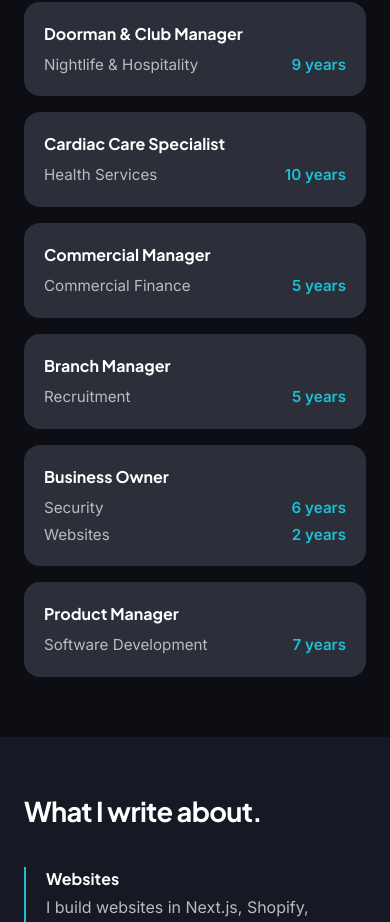
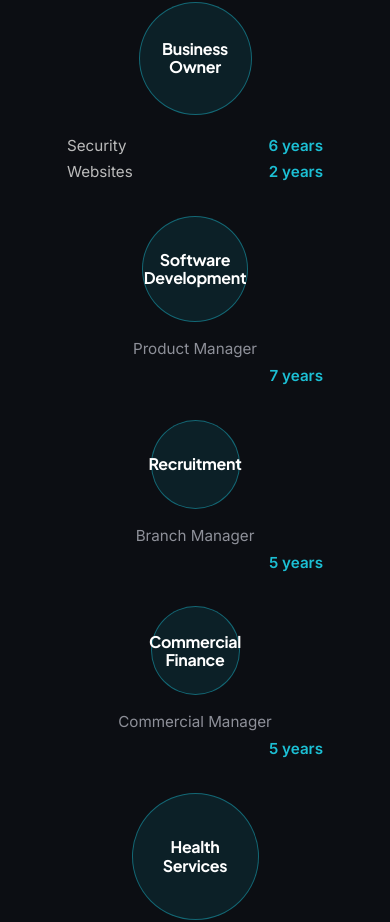
Before and after one commit to jerrellniu/ilovedigital-web, a Next.js app: page /about/jerrell-niu in a window 390 px wide. Shown: the part 1437-2359 px from the top of the page. Built offline with nearby package versions, Linux system fonts and the light colour scheme.

Commit message:
Experience map: industry leads, role de-emphasised, new node order

```diff
--- a/content/pages/author.json
+++ b/content/pages/author.json
@@ -80,84 +80,8 @@
   "experienceMap": {
     "nodes": [
       {
-        "id": "d1",
-        "label": "Doorman & Club Manager",
-        "x": 1001.3,
-        "y": 532.2,
-        "size": 180,
-        "side": "left",
-        "rows": [
-          {
-            "label": "Nightlife & Hospitality",
-            "years": "9 years"
-          }
-        ],
-        "path": "M861.3 534.3 Q928.1 571 1000.1 596.4",
-        "len": 153,
-        "delay": 500,
-        "fromX": -179.5,
-        "fromY": -83.7
-      },
-      {
-        "id": "d2",
-        "label": "Cardiac Care Specialist",
-        "x": 363.2,
-        "y": 555,
-        "size": 190,
-        "side": "right",
-        "rows": [
-          {
-            "label": "Health Services",
-            "years": "10 years"
-          }
-        ],
-        "path": "M649.2 516.1 Q583.1 548.6 522.9 591.3",
-        "len": 148,
-        "delay": 780,
-        "fromX": 171.5,
-        "fromY": -99
-      },
-      {
-        "id": "d3",
-        "label": "Commercial Manager",
-        "x": 701.2,
-        "y": 701.9,
-        "size": 134,
-        "side": "left",
-        "rows": [
-          {
-            "label": "Commercial Finance",
-            "years": "5 years"
-          }
-        ],
-        "path": "M753.7 589.8 Q755.9 647.5 768.5 704.3",
-        "len": 116,
-        "delay": 640,
-        "fromX": -14.4,
-        "fromY": -164.4
-      },
-      {
-        "id": "d4",
-        "label": "Branch Manager",
-        "x": 363.2,
-        "y": 223,
-        "size": 134,
-        "side": "right",
-        "rows": [
-          {
-            "label": "Recruitment",
-            "years": "5 years"
-          }
-        ],
-        "path": "M664.7 397.1 Q591.8 348.4 510.8 314",
-        "len": 176,
-        "delay": 920,
-        "fromX": 171.5,
-        "fromY": 99
-      },
-      {
         "id": "d5",
-        "label": "Business Owner",
+        "primary": "Business Owner",
         "x": 701.1,
         "y": 86.1,
         "size": 170,
@@ -180,14 +104,14 @@
       },
       {
         "id": "d6",
-        "label": "Product Manager",
+        "primary": "Software Development",
+        "secondary": "Product Manager",
         "x": 986.8,
         "y": 210.5,
         "size": 159,
         "side": "left",
         "rows": [
           {
-            "label": "Software Development",
             "years": "7 years"
           }
         ],
@@ -196,6 +120,82 @@
         "delay": 1200,
         "fromX": -171.5,
         "fromY": 99
+      },
+      {
+        "id": "d4",
+        "primary": "Recruitment",
+        "secondary": "Branch Manager",
+        "x": 363.2,
+        "y": 223,
+        "size": 134,
+        "side": "right",
+        "rows": [
+          {
+            "years": "5 years"
+          }
+        ],
+        "path": "M664.7 397.1 Q591.8 348.4 510.8 314",
+        "len": 176,
+        "delay": 920,
+        "fromX": 171.5,
+        "fromY": 99
+      },
+      {
+        "id": "d3",
+        "primary": "Commercial Finance",
+        "secondary": "Commercial Manager",
+        "x": 701.2,
+        "y": 701.9,
+        "size": 134,
+        "side": "left",
+        "rows": [
+          {
+            "years": "5 years"
+          }
+        ],
+        "path": "M753.7 589.8 Q755.9 647.5 768.5 704.3",
+        "len": 116,
+        "delay": 640,
+        "fromX": -14.4,
+        "fromY": -164.4
+      },
+      {
+        "id": "d2",
+        "primary": "Health Services",
+        "secondary": "Cardiac Care Specialist",
+        "x": 363.2,
+        "y": 555,
+        "size": 190,
+        "side": "right",
+        "rows": [
+          {
+            "years": "10 years"
+          }
+        ],
+        "path": "M649.2 516.1 Q583.1 548.6 522.9 591.3",
+        "len": 148,
+        "delay": 780,
+        "fromX": 171.5,
+        "fromY": -99
+      },
+      {
+        "id": "d1",
+        "primary": "Nightlife & Hospitality",
+        "secondary": "Doorman & Club Manager",
+        "x": 1001.3,
+        "y": 532.2,
+        "size": 180,
+        "side": "left",
+        "rows": [
+          {
+            "years": "9 years"
+          }
+        ],
+        "path": "M861.3 534.3 Q928.1 571 1000.1 596.4",
+        "len": 153,
+        "delay": 500,
+        "fromX": -179.5,
+        "fromY": -83.7
       }
     ]
   }
--- a/src/components/ExperienceMap.tsx
+++ b/src/components/ExperienceMap.tsx
@@ -9,15 +9,27 @@ import type { ExperienceMapData, ExperienceMapNode } from '@/types/content';
  * canvas: a 1440x900 composition scaled to its container, with the branch lines
  * drawn once on entry and a slow cyan pulse travelling them afterwards.
  *
- * Every node is a real <button> carrying its own aria-label, and the same role
- * data is rendered again as a plain list below the map. That list is what a
- * crawler, a screen reader and a narrow phone all read, so the evidence on this
- * page never depends on the graphic rendering.
+ * Every node is a real <button> carrying its own aria-label, so the map is
+ * reachable by keyboard and readable by a screen reader rather than being a
+ * picture. Below the md breakpoint the branch lines and absolute positioning are
+ * dropped and the same nodes stack, so the roles are in the server-rendered HTML
+ * at every width.
  */
 
 const W = 1440;
 const H = 900;
 const EASE = 'cubic-bezier(0.22, 0.61, 0.36, 1)';
+
+/** The design's mobile frame scales every circle by 40/60 of its desktop diameter. */
+function mobileSize(size: number) {
+  return Math.round((size * 2) / 3);
+}
+
+/** Role, industry and duration, so the node reads the same aloud as its card does on screen. */
+function ariaLabel(n: ExperienceMapNode) {
+  const spans = n.rows.map((r) => (r.label ? `${r.label} ${r.years}` : r.years)).join(' and ');
+  return n.secondary ? `${n.primary}, ${n.secondary}, ${spans}` : `${n.primary}, ${spans}`;
+}
 
 function pulseDelay(drawDelay: number) {
   return 3000 + ((drawDelay - 500) / 140) * 220;
@@ -60,7 +72,7 @@ export default function ExperienceMap({ data, portrait, portraitAlt, name, jobTi
       <style>{css(data.nodes)}</style>
 
       {/* Graphic. Hidden from assistive tech: the list below carries the same facts. */}
-      <div className="em-scale hidden md:block" aria-hidden="true">
+      <div className="em-scale hidden md:block">
         <div className="em-canvas">
           <svg width={W} height={H} viewBox={`0 0 ${W} ${H}`} className="em-svg">
             <g fill="none" stroke="rgba(28, 191, 212, 0.35)" strokeWidth={1}>
@@ -119,6 +131,7 @@ export default function ExperienceMap({ data, portrait, portraitAlt, name, jobTi
             >
               <button
                 type="button"
+                aria-label={ariaLabel(n)}
                 className="em-dot"
                 style={{
                   width: `${n.size}px`,
@@ -130,9 +143,8 @@ export default function ExperienceMap({ data, portrait, portraitAlt, name, jobTi
                 onFocus={() => setActive(n.id)}
                 onBlur={() => setActive((a) => (a === n.id ? null : a))}
                 onClick={() => setActive((a) => (a === n.id ? null : n.id))}
-                tabIndex={-1}
               >
-                <span className="em-dot-label">{n.label}</span>
+                <span className="em-dot-label">{n.primary}</span>
               </button>
 
               {active === n.id ? (
@@ -143,11 +155,12 @@ export default function ExperienceMap({ data, portrait, portraitAlt, name, jobTi
                     [n.side === 'right' ? 'right' : 'left']: `calc(50% + ${n.size / 2 + 16}px)`,
                   }}
                 >
-                  <div className="em-card-title">{n.label}</div>
+                  <div className="em-card-title">{n.primary}</div>
+                  {n.secondary ? <div className="em-card-sub">{n.secondary}</div> : null}
                   <div className="em-card-rows">
                     {n.rows.map((r) => (
-                      <div key={r.label} className="em-card-row">
-                        <span>{r.label}</span>
+                      <div key={r.label ?? r.years} className="em-card-row">
+                        <span>{r.label ?? ''}</span>
                         <strong>{r.years}</strong>
                       </div>
                     ))}
@@ -159,22 +172,28 @@ export default function ExperienceMap({ data, portrait, portraitAlt, name, jobTi
         </div>
       </div>
 
-      {/* The same roles as text. Always rendered, and the only version on phones. */}
-      <ul className="mt-10 grid gap-4 md:mt-12 md:grid-cols-2 lg:grid-cols-3">
+      {/* Phones get the same nodes stacked, without the branches. */}
+      <div className="mt-2 grid gap-8 sm:grid-cols-2 md:hidden">
         {data.nodes.map((n) => (
-          <li key={n.id} className="rounded-2xl bg-surface p-5">
-            <div className="font-heading font-bold">{n.label}</div>
-            <div className="mt-2 space-y-1">
-              {n.rows.map((r) => (
-                <div key={r.label} className="flex justify-between gap-4 text-[0.95rem]">
-                  <span className="text-muted">{r.label}</span>
-                  <span className="font-semibold text-cyan">{r.years}</span>
-                </div>
-              ))}
+          <div key={n.id} className="flex flex-col items-center gap-4 text-center">
+            <div className="em-dot em-dot-static" style={{ width: `${mobileSize(n.size)}px`, height: `${mobileSize(n.size)}px` }}>
+              <span className="em-dot-label">{n.primary}</span>
             </div>
-          </li>
+            <div className="w-full max-w-[16rem]">
+              {n.secondary ? <div className="text-[0.95rem] text-faint">{n.secondary}</div> : null}
+              <div className="mt-1 space-y-1">
+                {n.rows.map((r) => (
+                  <div key={r.label ?? r.years} className="flex justify-between gap-4 text-[0.95rem]">
+                    <span className="text-muted">{r.label ?? ''}</span>
+                    <span className="font-semibold text-cyan">{r.years}</span>
+                  </div>
+                ))}
+              </div>
+            </div>
+          </div>
         ))}
-      </ul>
+      </div>
+
     </div>
   );
 }
@@ -236,6 +255,7 @@ function css(nodes: ExperienceMapNode[]) {
   font-size: 16px; line-height: 1.15; letter-spacing: -0.02em; padding: 0 16px;
   text-align: center; text-wrap: pretty;
 }
+.em-dot-static { cursor: default; }
 .em-card {
   position: absolute; transform: translateY(-50%); width: 230px; background: #2C2F3A;
   border-radius: 16px; padding: 16px; text-align: left; pointer-events: none; z-index: 2;
@@ -244,6 +264,7 @@ function css(nodes: ExperienceMapNode[]) {
   color: #FFFFFF; font-family: var(--font-heading), sans-serif; font-weight: 700;
   font-size: 16px; line-height: 1.25; letter-spacing: -0.01em;
 }
+.em-card-sub { margin-top: 4px; color: #8E9099; font-size: 13px; line-height: 1.4; }
 .em-card-rows { margin-top: 10px; display: flex; flex-direction: column; gap: 6px; }
 .em-card-row { display: flex; justify-content: space-between; gap: 12px; font-size: 13px; line-height: 1.4; }
 .em-card-row span { color: #BBBBBB; }
--- a/src/types/content.ts
+++ b/src/types/content.ts
@@ -155,7 +155,10 @@ export interface ServicePageContent {
 /** One node on the author page career mindmap. Geometry comes from the approved design canvas. */
 export interface ExperienceMapNode {
   id: string;
-  label: string;
+  /** What the circle shows and the card leads with. The industry, except on the one node that covers two. */
+  primary: string;
+  /** The role title, set below the industry in a lighter weight. Omitted where the primary is already the role. */
+  secondary?: string;
   /** Position of the node wrapper on the 1440x900 canvas, in px. */
   x: number;
   y: number;
@@ -163,7 +166,8 @@ export interface ExperienceMapNode {
   size: number;
   /** Which side of the node its detail card opens on. */
   side: 'left' | 'right';
-  rows: { label: string; years: string }[];
+  /** One row per industry covered. `label` is omitted when the primary already names it. */
+  rows: { label?: string; years: string }[];
   /** SVG path for the branch line from the centre node. */
   path: string;
   /** Length of that path, used for the draw and pulse dash animations. */
```
